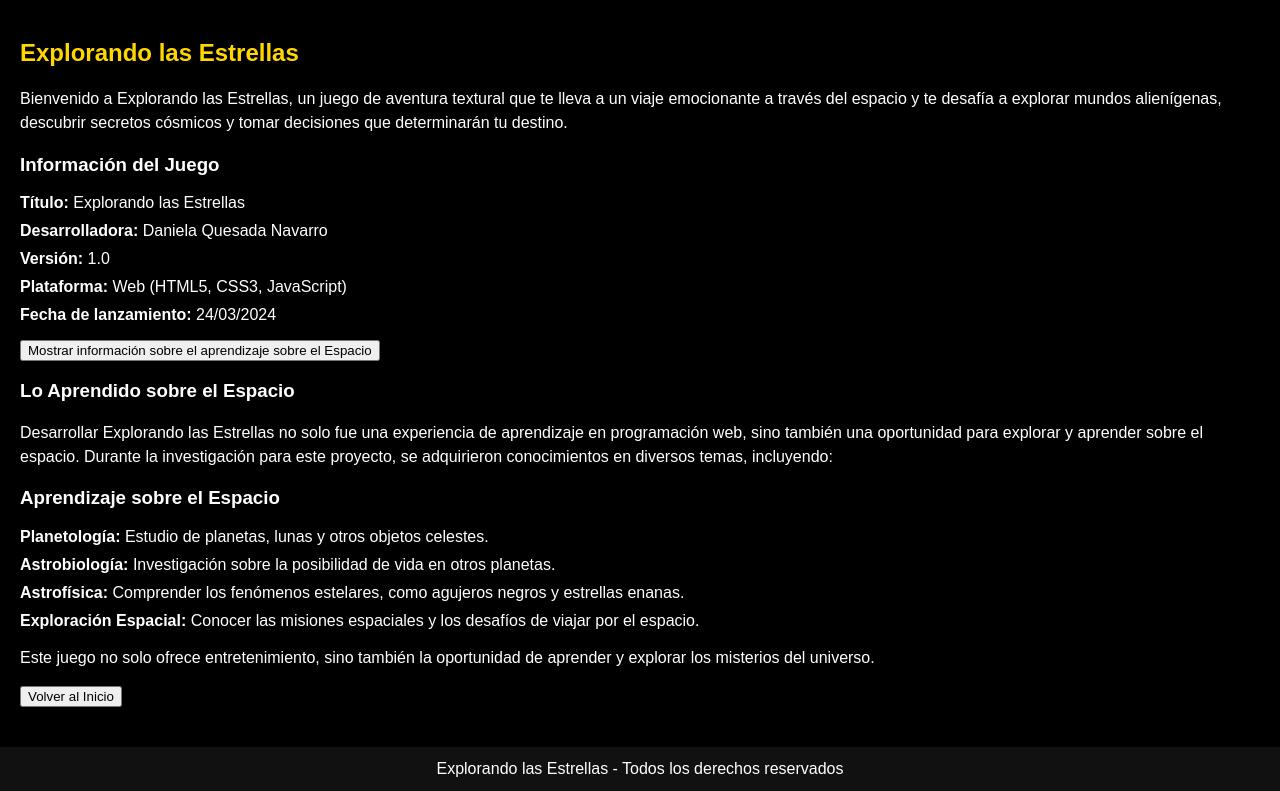
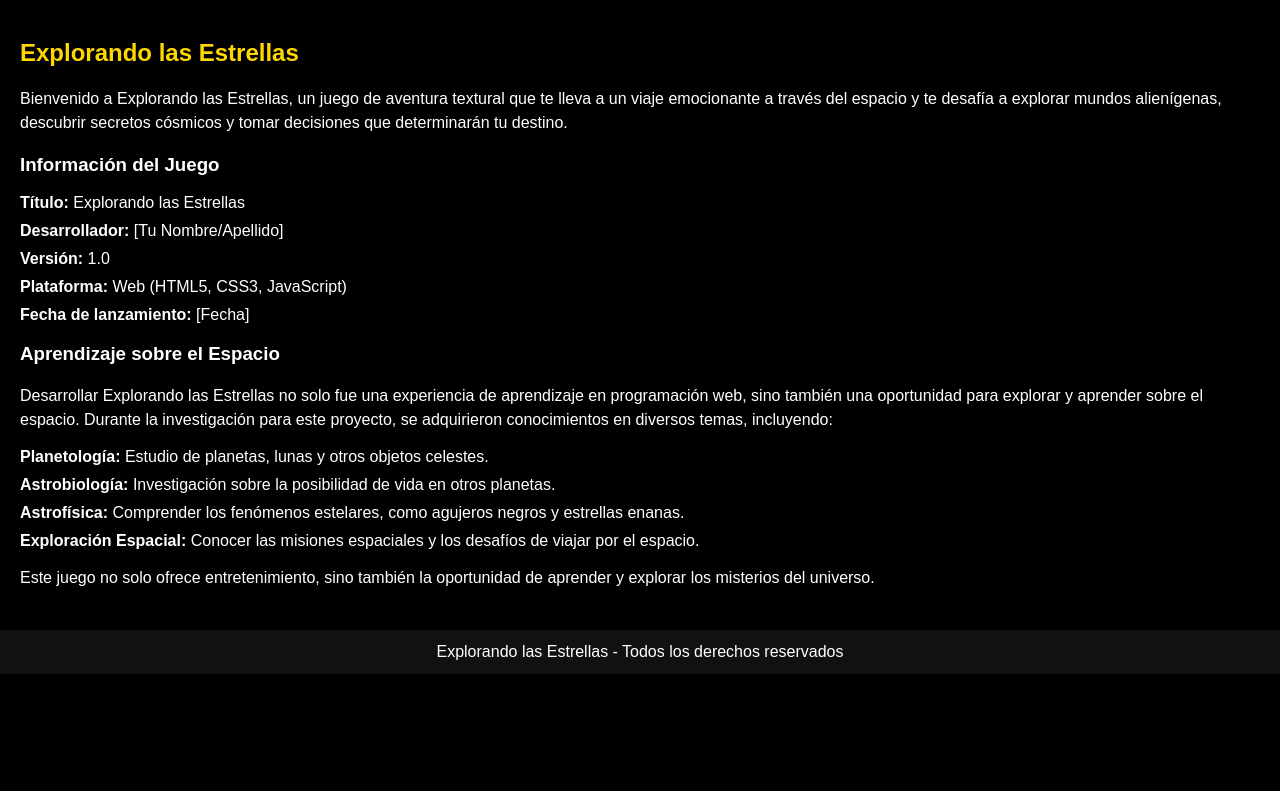
Before and after one commit to quesadani/TEC-DAAW-2024S1-Proyecto1--Daniela-.github.io-, a plain HTML site: page about.html in a window 1280 px wide. Shown: the part 78-869 px from the top of the page. After the commit the page ends 800 px from the top, so only its background shows below. Drawn offline with Linux system fonts and the light colour scheme.

Commit message:
commit
correcciones

```diff
--- a/about.html
+++ b/about.html
@@ -17,25 +17,20 @@
             <h3>Información del Juego</h3>
             <ul>
                 <li><strong>Título:</strong> Explorando las Estrellas</li>
-                <li><strong>Desarrolladora:</strong> Daniela Quesada Navarro</li>
+                <li><strong>Desarrollador:</strong> [Tu Nombre/Apellido]</li>
                 <li><strong>Versión:</strong> 1.0</li>
                 <li><strong>Plataforma:</strong> Web (HTML5, CSS3, JavaScript)</li>
-                <li><strong>Fecha de lanzamiento:</strong>  24/03/2024 </li>
+                <li><strong>Fecha de lanzamiento:</strong> [Fecha]</li>
             </ul>
-            <button id="mostrar-espacio" onclick="mostrarEspacioInfo()">Mostrar información sobre el aprendizaje sobre el Espacio</button>
-            <div id="espacio-info">
-                <h3>Lo Aprendido sobre el Espacio</h3>
-                <p>Desarrollar Explorando las Estrellas no solo fue una experiencia de aprendizaje en programación web, sino también una oportunidad para explorar y aprender sobre el espacio. Durante la investigación para este proyecto, se adquirieron conocimientos en diversos temas, incluyendo:</p>
+            <h3>Aprendizaje sobre el Espacio</h3>
+            <p>Desarrollar Explorando las Estrellas no solo fue una experiencia de aprendizaje en programación web, sino también una oportunidad para explorar y aprender sobre el espacio. Durante la investigación para este proyecto, se adquirieron conocimientos en diversos temas, incluyendo:</p>
             <ul>
-                <h3>Aprendizaje sobre el Espacio</h3>
                 <li><strong>Planetología:</strong> Estudio de planetas, lunas y otros objetos celestes.</li>
                 <li><strong>Astrobiología:</strong> Investigación sobre la posibilidad de vida en otros planetas.</li>
                 <li><strong>Astrofísica:</strong> Comprender los fenómenos estelares, como agujeros negros y estrellas enanas.</li>
                 <li><strong>Exploración Espacial:</strong> Conocer las misiones espaciales y los desafíos de viajar por el espacio.</li>
             </ul>
             <p>Este juego no solo ofrece entretenimiento, sino también la oportunidad de aprender y explorar los misterios del universo.</p>
-            </div>
-            <button onclick="location.href='index.html'">Volver al Inicio</button>
         </section>
     </main>
     <footer>
```
